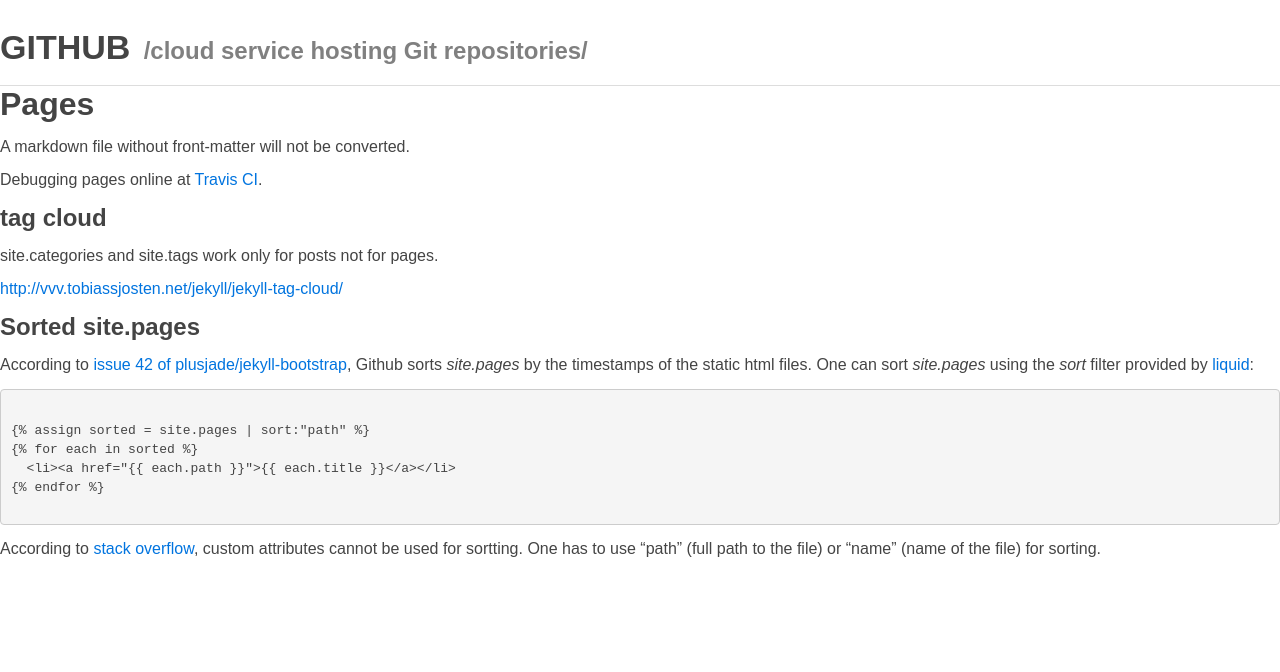
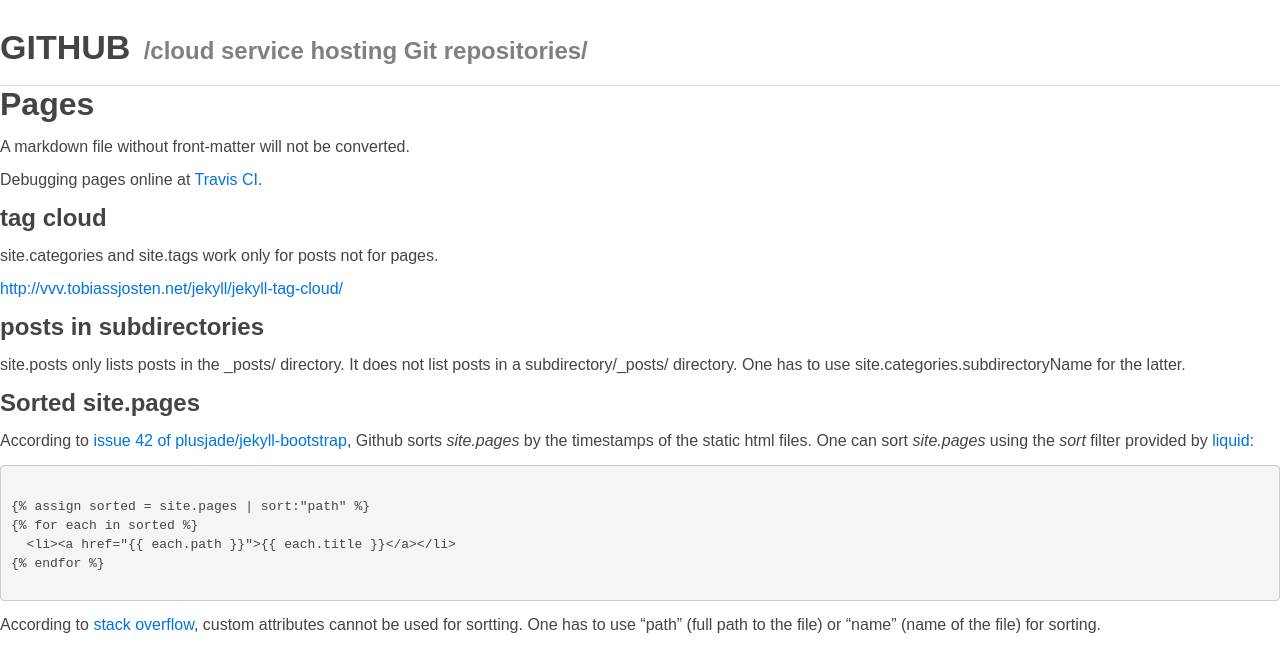
Before and after one commit to jintonic/jintonic.github.io, a Jekyll site: the page built from cs/github/index.md, in a window 1280 px wide. Shown: the top 672 px of the page. Built offline with Jekyll 4.4.1, drawn with Linux system fonts in a browser that asks for light colours; comment, search, counter and statistics services are not loaded.

Commit message:
posts in sub folder

```diff
--- a/cs/github/index.md
+++ b/cs/github/index.md
@@ -18,6 +18,13 @@
 site.categories and site.tags work only for posts not for pages.
 
 [http://vvv.tobiassjosten.net/jekyll/jekyll-tag-cloud/](http://vvv.tobiassjosten.net/jekyll/jekyll-tag-cloud/)
+
+posts in subdirectories
+-----------------------
+
+site.posts only lists posts in the \_posts/ directory. It does not list posts in
+a subdirectory/\_posts/ directory. One has to use
+site.categories.subdirectoryName for the latter.
 
 Sorted site.pages
 -----------------
```
